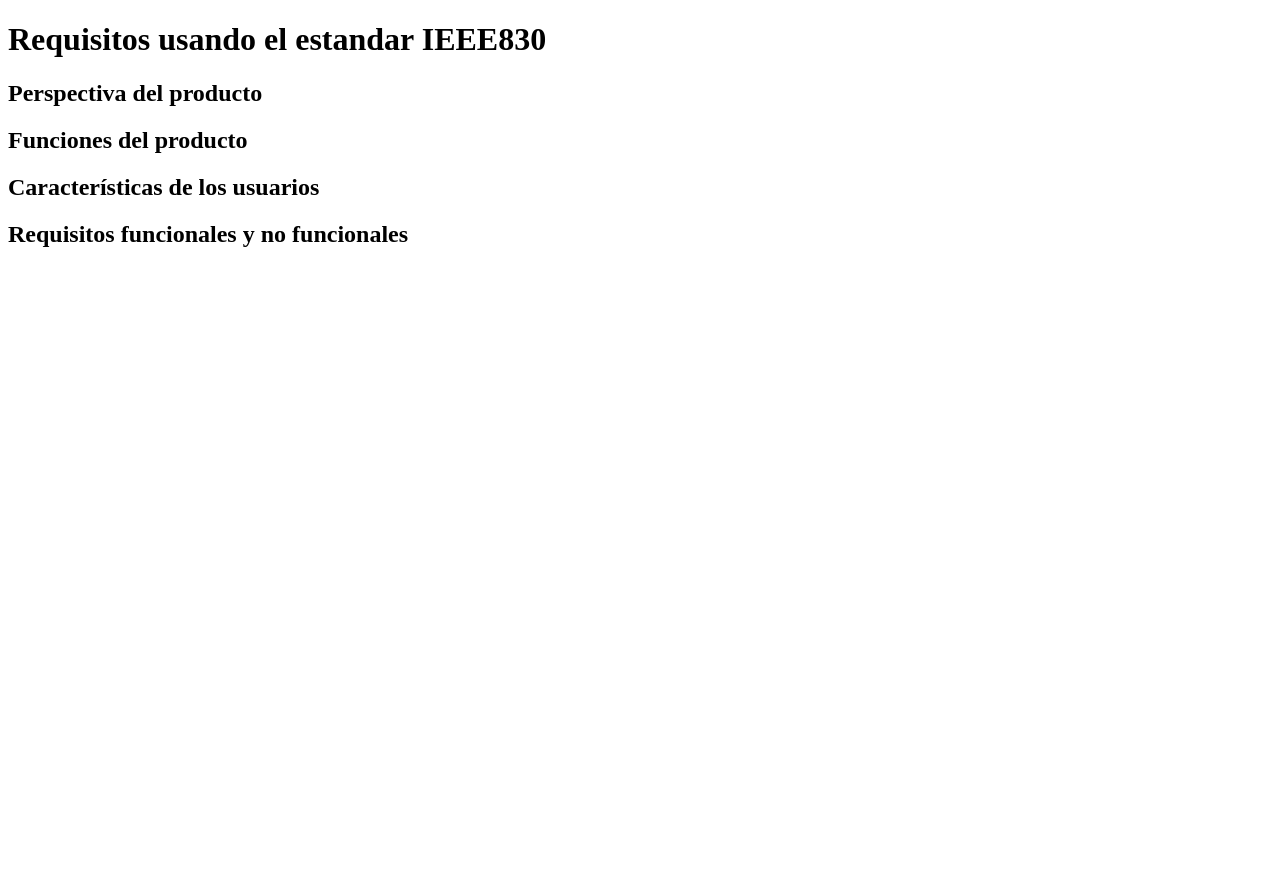
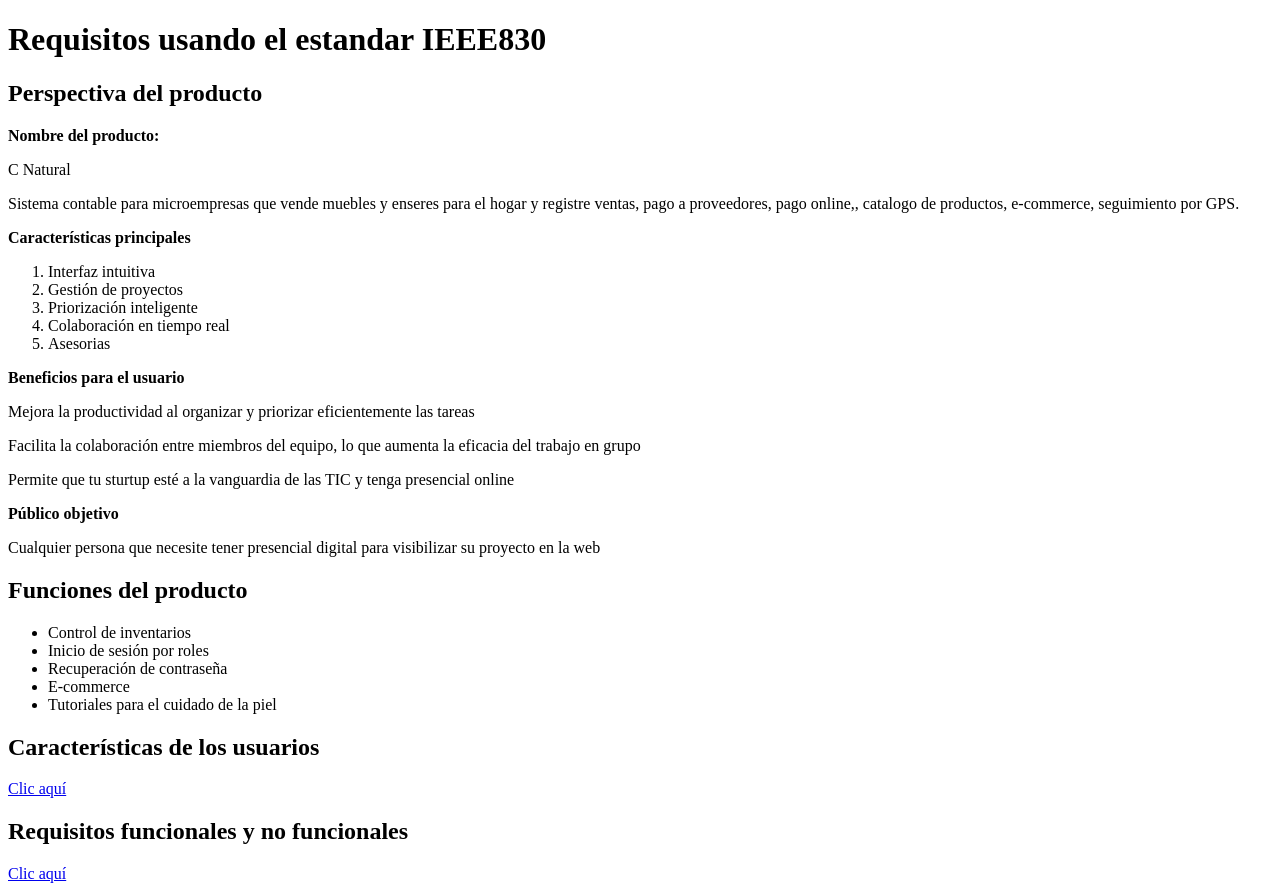
Before and after one commit to JheysonGalvis/perspectiva, a plain HTML site: page index.html in a window 1280 px wide. Before the commit the page ends 800 px from the top, so only its background shows below. Drawn offline with Linux system fonts and the light colour scheme.

```diff
--- a/index.html
+++ b/index.html
@@ -10,8 +10,34 @@
 <body>
     <h1>Requisitos usando el estandar IEEE830</h1>
     <h2>Perspectiva del producto</h2>
+    <strong>Nombre del producto:</strong>
+    <p>C Natural</p>
+    <p>Sistema contable para microempresas que vende muebles y enseres para el hogar y registre ventas, pago a proveedores, pago online,, catalogo de productos, e-commerce, seguimiento por GPS.</p>
+    <strong>Características principales</strong>
+    <ol>
+        <li>Interfaz intuitiva</li>
+        <li>Gestión de proyectos</li>
+        <li>Priorización inteligente</li>
+        <li>Colaboración en tiempo real</li>
+        <li>Asesorias</li>
+    </ol>
+    <strong>Beneficios para el usuario</strong>
+    <p>Mejora la productividad al organizar y priorizar eficientemente las tareas</p>
+    <p>Facilita la colaboración entre miembros del equipo, lo que aumenta la eficacia del trabajo en grupo</p>
+    <p>Permite que tu sturtup esté a la vanguardia de las TIC y tenga presencial online</p>
+    <strong>Público objetivo</strong>
+    <p>Cualquier persona que necesite tener presencial digital para visibilizar su proyecto en la web</p>
     <h2>Funciones del producto</h2>
-    <h2>Características de los usuarios</h2> <!-- Ya está hecho-->
-    <h2>Requisitos funcionales y no funcionales</h2>  <!-- Ya está hecho-->
+    <ul>
+        <li>Control de inventarios</li>
+        <li>Inicio de sesión por roles</li>
+        <li>Recuperación de contraseña</li>
+        <li>E-commerce</li>
+        <li>Tutoriales para el cuidado de la piel</li>
+    </ul>
+    <h2>Características de los usuarios</h2>
+    <a href="https://olakases07.github.io/Lenguaje-De-Modelo-Unificado/" target="_blank">Clic aquí</a>
+    <h2>Requisitos funcionales y no funcionales</h2>
+    <a href="https://eduarbossa.github.io/requerimientos/" target="_blank" >Clic aquí</a>
 </body>
 </html>
```
